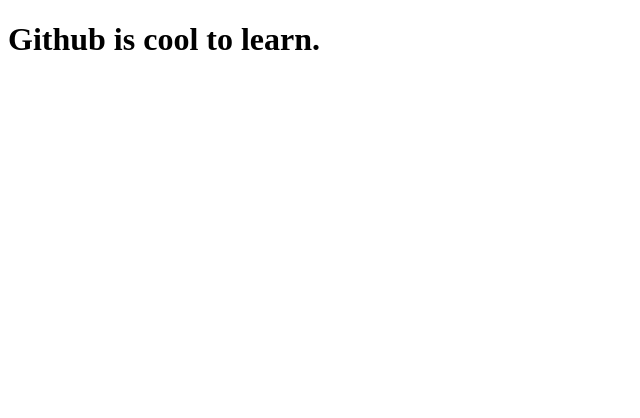
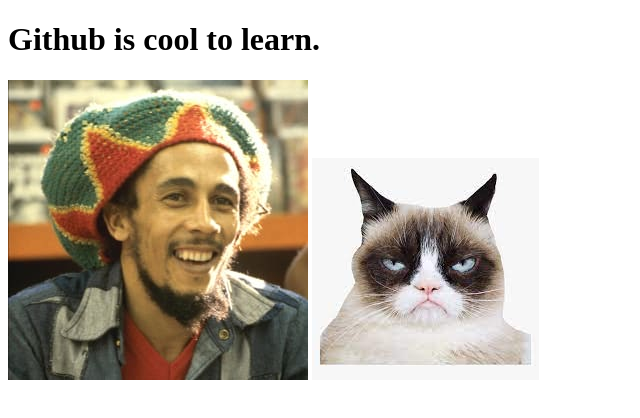
Before and after one commit to rokib97/my-third-repo, a plain HTML site: page index.html in a window 1280 px wide. Shown: the whole page, without its empty margins (0-640 px from the left). Drawn offline with Linux system fonts and the light colour scheme.

Commit message:
added photo

```diff
--- a/index.html
+++ b/index.html
@@ -8,5 +8,7 @@
 </head>
 <body>
     <h1>Github is cool to learn.</h1>
+    <img src="bob.jpg" alt="">
+    <img src="three.jpg" alt="">
 </body>
 </html>
```
Also changed, not shown: bob.jpg (added), three.jpg (added).
